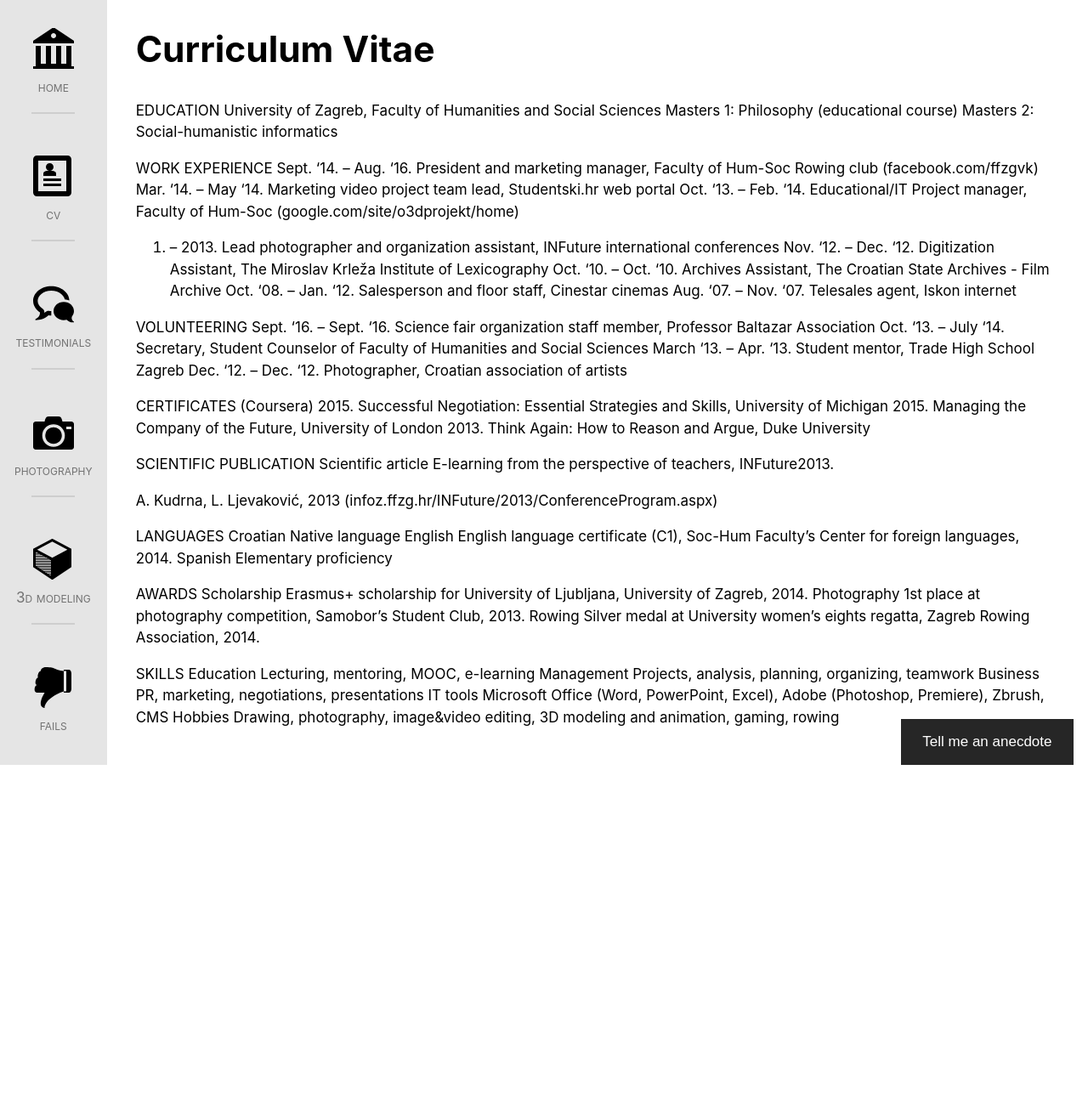
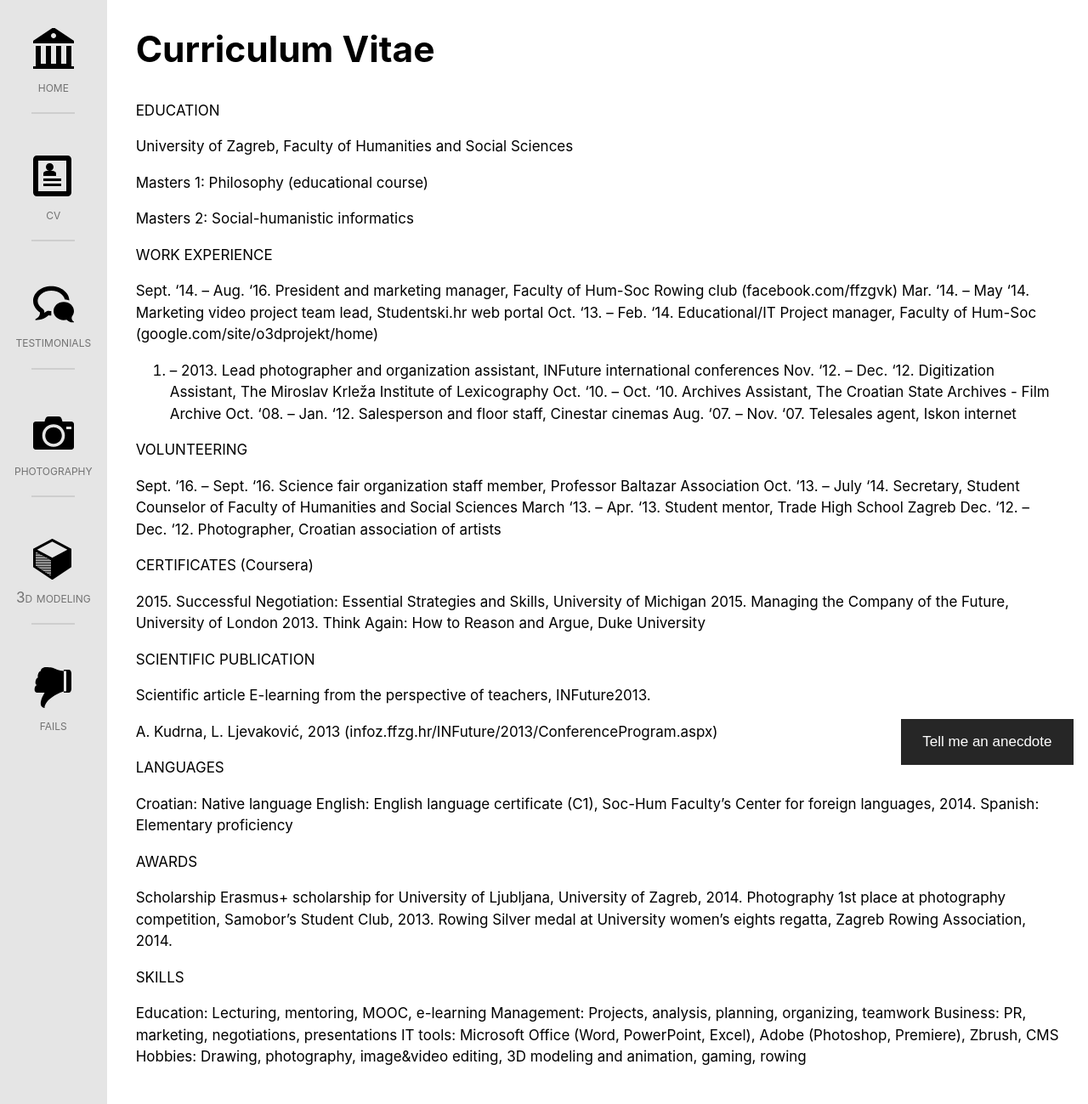
Before and after one commit to akudrna/akudrna.github.io, a Jekyll site: the page built from cv.md, in a window 1280 px wide. Shown: the whole page at 85% size. Built offline with Jekyll 4.4.1, drawn with Linux system fonts in a browser that asks for light colours; before the commit the page ends 900 px from its top, so only the background shows below that; some of the changed lines change nothing that is shown.

Commit message:
Added formatting to CV text just to try it out

```diff
--- a/cv.md
+++ b/cv.md
@@ -3,12 +3,16 @@ title: Curriculum Vitae
 ---
 
 EDUCATION
+
 University of Zagreb, Faculty of Humanities and Social Sciences
+
 Masters 1: Philosophy (educational course)
+
 Masters 2: Social-humanistic informatics
 
 
 WORK EXPERIENCE
+
 Sept.  '14. – Aug. '16.
 President and marketing manager, Faculty of Hum-Soc Rowing club (facebook.com/ffzgvk)
 Mar. '14. – May '14.
@@ -30,6 +34,7 @@ Telesales agent, Iskon internet
 
 
 VOLUNTEERING
+
 Sept. '16. – Sept. '16.
 Science fair organization staff member, Professor Baltazar Association
 Oct. '13. – July '14.
@@ -43,6 +48,7 @@ Photographer, Croatian association of artists
 
 
 CERTIFICATES (Coursera)
+
 2015.
 Successful Negotiation: Essential Strategies and Skills, University of Michigan
 2015.
@@ -52,6 +58,7 @@ Think Again: How to Reason and Argue, Duke University
 
 
 SCIENTIFIC PUBLICATION
+
 Scientific article
 E-learning from the perspective of teachers,  INFuture2013.
 
@@ -60,15 +67,14 @@ A. Kudrna, L.  Ljevaković, 2013 (infoz.ffzg.hr/INFuture/2013/ConferenceProgram.
 
 
 LANGUAGES
-Croatian
-Native language
-English
-English language certificate (C1), Soc-Hum Faculty's Center for foreign languages, 2014.
-Spanish
-Elementary proficiency
+
+Croatian: Native language
+English: English language certificate (C1), Soc-Hum Faculty's Center for foreign languages, 2014.
+Spanish: Elementary proficiency
 
 
 AWARDS
+
 Scholarship
 Erasmus+ scholarship for University of Ljubljana, University of Zagreb, 2014.
 Photography
@@ -78,13 +84,9 @@ Silver medal at University women's eights regatta, Zagreb Rowing Association, 20
 
 
 SKILLS
-Education
-Lecturing, mentoring, MOOC, e-learning
-Management
-Projects, analysis, planning, organizing, teamwork
-Business
-PR, marketing, negotiations, presentations
-IT tools
-Microsoft Office (Word, PowerPoint, Excel), Adobe (Photoshop, Premiere), Zbrush, CMS
-Hobbies
-Drawing, photography, image&video editing, 3D modeling and animation, gaming, rowing
+
+Education: Lecturing, mentoring, MOOC, e-learning
+Management: Projects, analysis, planning, organizing, teamwork
+Business: PR, marketing, negotiations, presentations
+IT tools: Microsoft Office (Word, PowerPoint, Excel), Adobe (Photoshop, Premiere), Zbrush, CMS
+Hobbies: Drawing, photography, image&video editing, 3D modeling and animation, gaming, rowing
```
